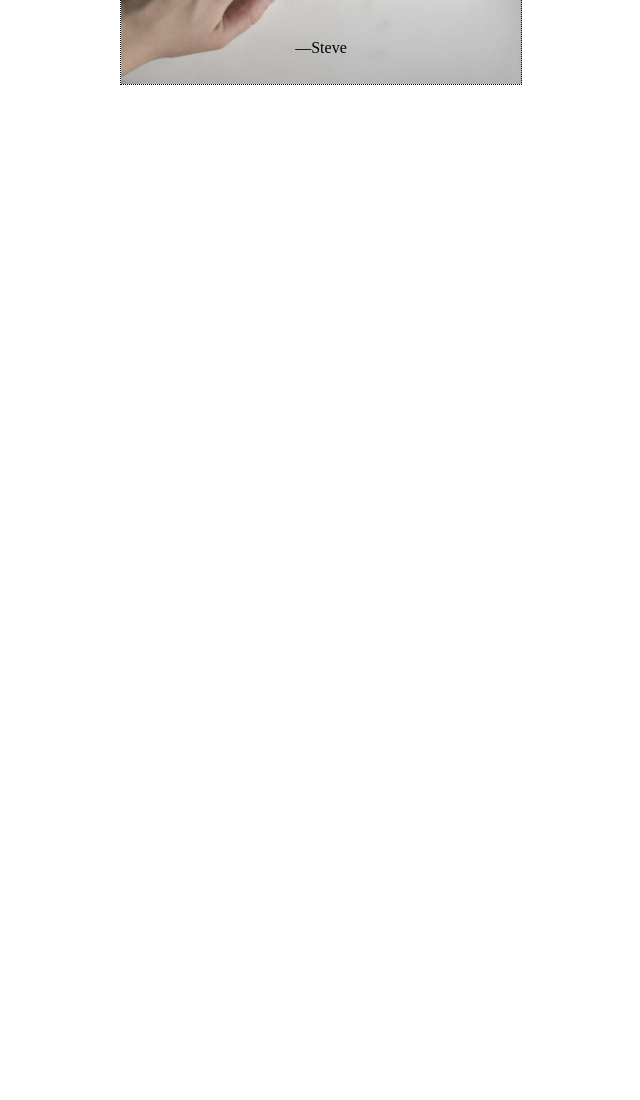
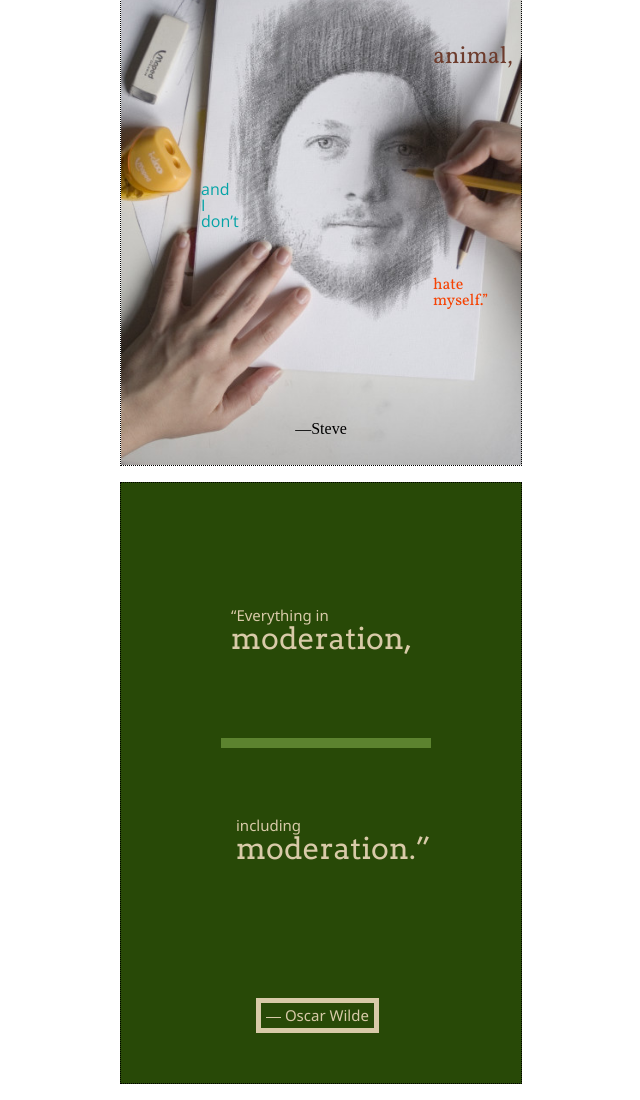
Before and after one commit to kylem038/seven-weeks-of-fonts, a plain HTML site: page index.html in a window 1280 px wide. Shown: the part 1214-2314 px from the top of the page, without its empty margins (319-959 px from the left). Before the commit the page ends 1299 px from the top, so only its background shows below. Drawn offline with nearby package versions, Linux system fonts and the light colour scheme; a web font is replaced by a local one.

Commit message:
Added week 3

```diff
--- a/index.html
+++ b/index.html
@@ -4,7 +4,7 @@
     <meta charset="utf-8">
     <meta name="viewport" content="width=device-width, initial-scale=1.0">
     <title>Seven Weeks Of Fonts</title>
-    <link href="https://fonts.googleapis.com/css?family=Lato|Unna|Open+Sans|Vollkorn" rel="stylesheet">
+    <link href="https://fonts.googleapis.com/css?family=Lato|Unna|Open+Sans|Vollkorn|Arvo|Noto+Sans" rel="stylesheet">
     <link rel="stylesheet" type="text/css" href="reset.css">
     <link rel="stylesheet" type="text/css" href="styles.css">
   </head>
@@ -22,5 +22,19 @@
       <h1 class='hate'>hate myself.”</h1>
       <h3 class='steve'>—Steve</h3>
     </section>
+    <br>
+    <section class='week-3'>
+      <div class='top-half'>
+        <h1>“Everything in</h1>
+        <h3>moderation,</h3>
+      </div>
+      <div class='balance-line'></div>
+      <div class='bottom-half'>
+        <h2>including</h2>
+        <h3>moderation.”</h3>
+      </div>
+      <h1 class='oscar'>― Oscar Wilde</h1>
+    </section>
+    <br>
   </body>
 </html>
--- a/styles.css
+++ b/styles.css
@@ -3,6 +3,7 @@
     justify-content: center;
   }
 
+/*Start week 1*/
   .week-1{
     display: flex;
     flex-direction: column;
@@ -49,6 +50,7 @@
     color: #41AFD9;
   }
 
+/*Start week 2 */
   .week-2 {
     background: url('./images/steve-drawing.jpg') no-repeat;
     background-size: cover;
@@ -96,3 +98,59 @@
     margin-top: 15%;
     text-align: center;
   }
+
+/*Start week 3*/
+  .week-3 {
+    position: relative;
+    background-color: #284907;
+    border: 1px dotted black;
+    height: 600px;
+    width: 400px;
+  }
+
+  .top-half {
+    position: absolute;
+    top: 125px;
+    left: 110px;
+    color: #D8CAA8;
+  }
+
+  .bottom-half {
+    position: absolute;
+    bottom: 250px;
+    left: 115px;
+    color: #D8CAA8;
+  }
+
+  .balance-line {
+    position: absolute;
+    bottom: 335px;
+    left: 100px;
+    width: 200px;
+    border: 5px solid #5C832F;
+  }
+
+  .week-3 h1 {
+    font-size: 15px;
+    font-family: 'Noto Sans', sans-serif;
+  }
+
+  .week-3 h2 {
+    font-size: 15px;
+    font-family: 'Noto Sans', sans-serif;
+  }
+
+  .week-3 h3 {
+    position: absolute;
+    font-size: 30px;
+    font-family: 'Arvo', serif;
+  }
+
+  .oscar {
+    position: absolute;
+    bottom: 50px;
+    left: 135px;
+    border: 5px solid #D8CAA8;
+    padding: 5px;
+    color: #D8CAA8;
+  }
```
